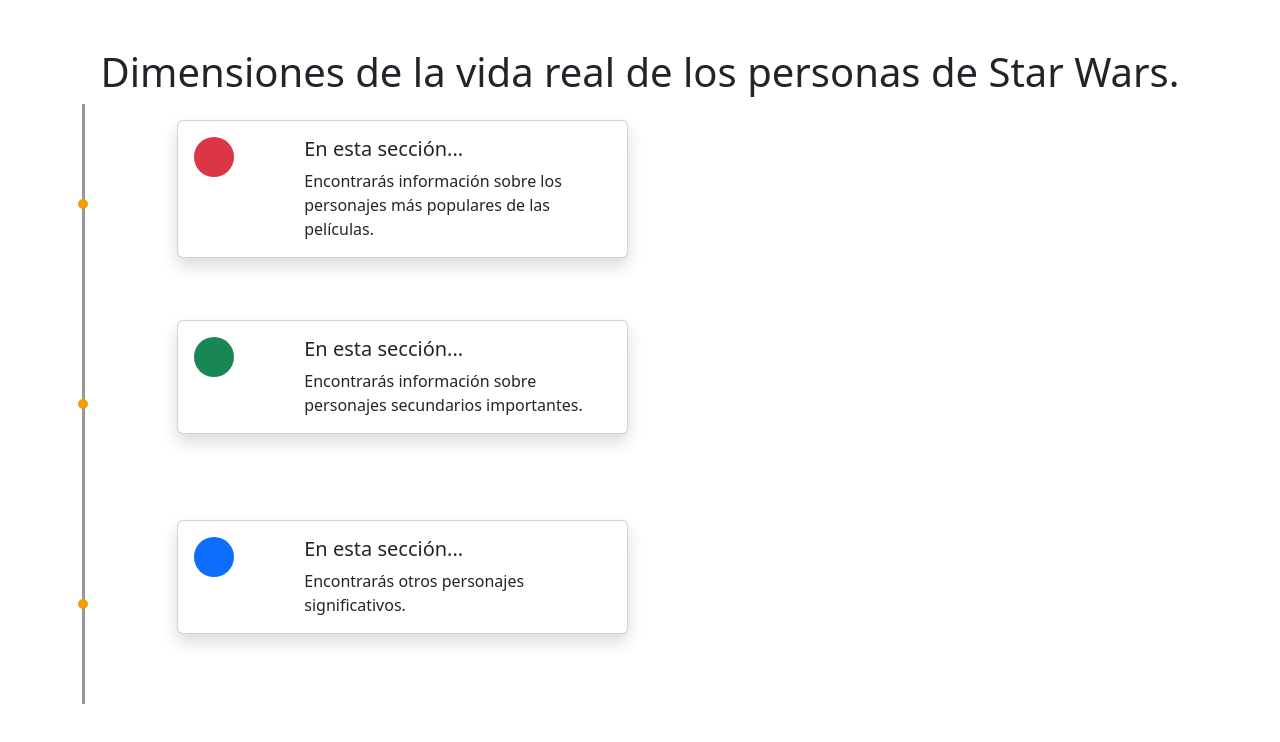
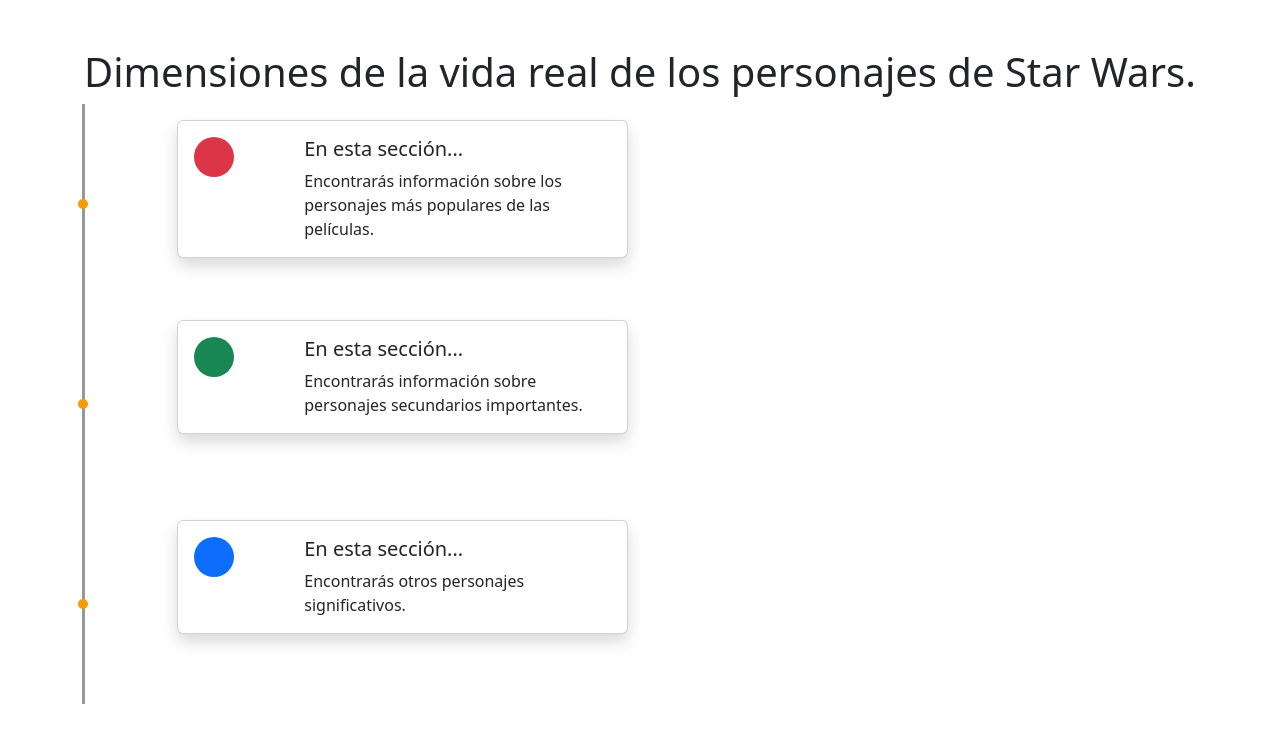
Before and after one commit to sixtoguerra1982/final_drilling_m3, a plain HTML site: page index.html in a window 1280 px wide. Drawn offline with nearby package versions, Linux system fonts and the light colour scheme.

Commit message:
Update index.html

```diff
--- a/index.html
+++ b/index.html
@@ -13,7 +13,7 @@
 <body>
     <main class="container mt-5">
         <header>
-            <h1 class="text-center">Dimensiones de la vida real de los personas de Star Wars.</h1>
+            <h1 class="text-center">Dimensiones de la vida real de los personajes de Star Wars.</h1>
         </header>
         <div class="row">
           <div class="col-12 col-md-6">
```
